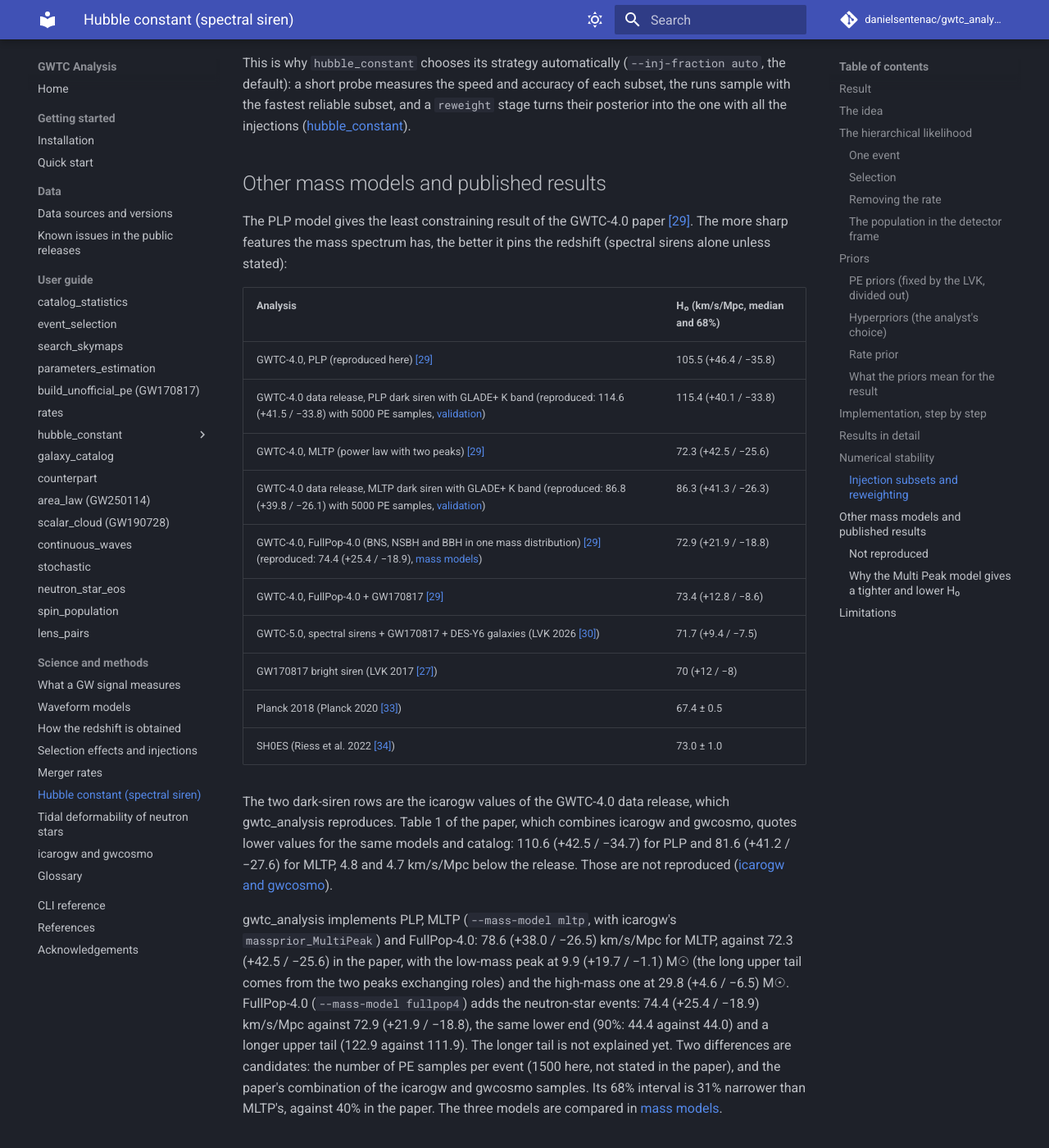
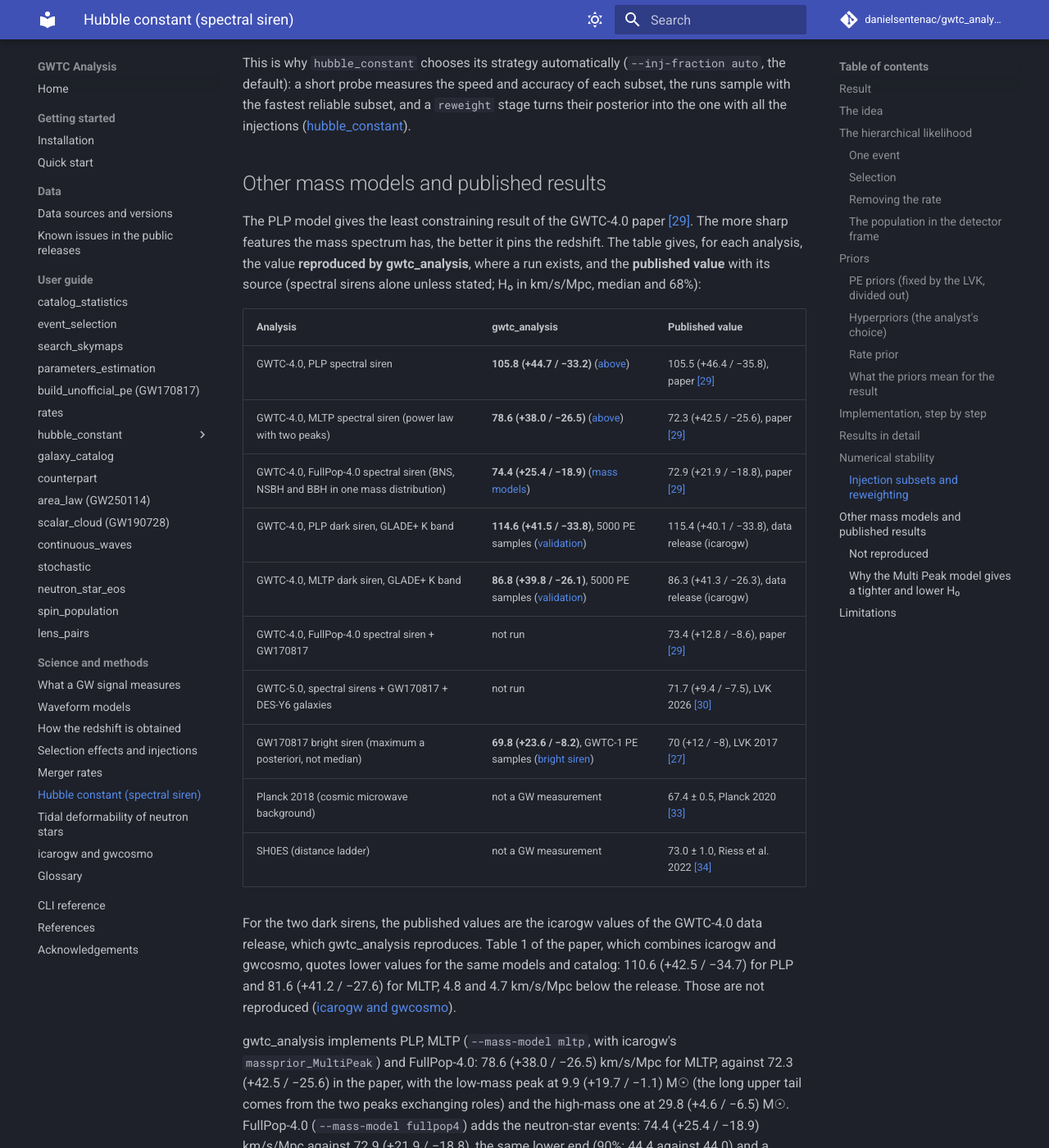
Before and after one commit to danielsentenac/gwtc_analysis, an MkDocs documentation site: the page built from docs/science/spectral-siren.md, in a window 1280 px wide and 1400 px high, scrolled down 10730 px. Shown: the whole window at 82% size. Built offline with MkDocs 1.6.1 and Material for MkDocs 9.7.7, drawn with Linux system fonts in a browser that asks for light colours; comment, search, counter and statistics services are not loaded.

Commit message:
docs spectral siren: comparison table with gwtc_analysis and published columns
Each row gives the value reproduced by gwtc_analysis (or why there is none)
and the published value with its source; the MLTP spectral siren and the
GW170817 bright siren get their gwtc_analysis values.

Co-Authored-By: Claude Opus 5.5 <noreply@anthropic.com>

```diff
--- a/docs/science/spectral-siren.md
+++ b/docs/science/spectral-siren.md
@@ -359,22 +359,24 @@ reliable subset, and a `reweight` stage turns their posterior into the one with
 ## Other mass models and published results
 
 The PLP model gives the least constraining result of the GWTC-4.0 paper [\[29\]](../references.md#ref-29). The more sharp
-features the mass spectrum has, the better it pins the redshift (spectral sirens alone unless stated):
+features the mass spectrum has, the better it pins the redshift. The table gives, for each analysis, the value
+**reproduced by gwtc_analysis**, where a run exists, and the **published value** with its source (spectral sirens
+alone unless stated; H₀ in km/s/Mpc, median and 68%):
 
-| Analysis | H₀ (km/s/Mpc, median and 68%) |
-|---|---|
-| GWTC-4.0, PLP (reproduced here) [\[29\]](../references.md#ref-29) | 105.5 (+46.4 / −35.8) |
-| GWTC-4.0 data release, PLP dark siren with GLADE+ K band (reproduced: 114.6 (+41.5 / −33.8) with 5000 PE samples, [validation](../modes/hubble-constant.md#validation-gwtc-40-power-law-peak-glade-k-band)) | 115.4 (+40.1 / −33.8) |
-| GWTC-4.0, MLTP (power law with two peaks) [\[29\]](../references.md#ref-29) | 72.3 (+42.5 / −25.6) |
-| GWTC-4.0 data release, MLTP dark siren with GLADE+ K band (reproduced: 86.8 (+39.8 / −26.1) with 5000 PE samples, [validation](../modes/hubble-constant.md#validation-gwtc-40-multi-peak-glade-k-band)) | 86.3 (+41.3 / −26.3) |
-| GWTC-4.0, FullPop-4.0 (BNS, NSBH and BBH in one mass distribution) [\[29\]](../references.md#ref-29) (reproduced: 74.4 (+25.4 / −18.9), [mass models](../modes/hubble-constant.md#mass-models)) | 72.9 (+21.9 / −18.8) |
-| GWTC-4.0, FullPop-4.0 + GW170817 [\[29\]](../references.md#ref-29) | 73.4 (+12.8 / −8.6) |
-| GWTC-5.0, spectral sirens + GW170817 + DES-Y6 galaxies (LVK 2026 [\[30\]](../references.md#ref-30)) | 71.7 (+9.4 / −7.5) |
-| GW170817 bright siren (LVK 2017 [\[27\]](../references.md#ref-27)) | 70 (+12 / −8) |
-| Planck 2018 (Planck 2020 [\[33\]](../references.md#ref-33)) | 67.4 ± 0.5 |
-| SH0ES (Riess et al. 2022 [\[34\]](../references.md#ref-34)) | 73.0 ± 1.0 |
+| Analysis | gwtc_analysis | Published value |
+|---|---|---|
+| GWTC-4.0, PLP spectral siren | **105.8 (+44.7 / −33.2)** ([above](#result)) | 105.5 (+46.4 / −35.8), paper [\[29\]](../references.md#ref-29) |
+| GWTC-4.0, MLTP spectral siren (power law with two peaks) | **78.6 (+38.0 / −26.5)** ([above](#result)) | 72.3 (+42.5 / −25.6), paper [\[29\]](../references.md#ref-29) |
+| GWTC-4.0, FullPop-4.0 spectral siren (BNS, NSBH and BBH in one mass distribution) | **74.4 (+25.4 / −18.9)** ([mass models](../modes/hubble-constant.md#mass-models)) | 72.9 (+21.9 / −18.8), paper [\[29\]](../references.md#ref-29) |
+| GWTC-4.0, PLP dark siren, GLADE+ K band | **114.6 (+41.5 / −33.8)**, 5000 PE samples ([validation](../modes/hubble-constant.md#validation-gwtc-40-power-law-peak-glade-k-band)) | 115.4 (+40.1 / −33.8), data release (icarogw) |
+| GWTC-4.0, MLTP dark siren, GLADE+ K band | **86.8 (+39.8 / −26.1)**, 5000 PE samples ([validation](../modes/hubble-constant.md#validation-gwtc-40-multi-peak-glade-k-band)) | 86.3 (+41.3 / −26.3), data release (icarogw) |
+| GWTC-4.0, FullPop-4.0 spectral siren + GW170817 | not run | 73.4 (+12.8 / −8.6), paper [\[29\]](../references.md#ref-29) |
+| GWTC-5.0, spectral sirens + GW170817 + DES-Y6 galaxies | not run | 71.7 (+9.4 / −7.5), LVK 2026 [\[30\]](../references.md#ref-30) |
+| GW170817 bright siren (maximum a posteriori, not median) | **69.8 (+23.6 / −8.2)**, GWTC-1 PE samples ([bright siren](../modes/hubble-constant-bright.md#results)) | 70 (+12 / −8), LVK 2017 [\[27\]](../references.md#ref-27) |
+| Planck 2018 (cosmic microwave background) | not a GW measurement | 67.4 ± 0.5, Planck 2020 [\[33\]](../references.md#ref-33) |
+| SH0ES (distance ladder) | not a GW measurement | 73.0 ± 1.0, Riess et al. 2022 [\[34\]](../references.md#ref-34) |
 
-The two dark-siren rows are the icarogw values of the GWTC-4.0 data release, which gwtc_analysis reproduces. Table 1 of
+For the two dark sirens, the published values are the icarogw values of the GWTC-4.0 data release, which gwtc_analysis reproduces. Table 1 of
 the paper, which combines icarogw and gwcosmo, quotes lower values for the same models and catalog: 110.6
 (+42.5 / −34.7) for PLP and 81.6 (+41.2 / −27.6) for MLTP, 4.8 and 4.7 km/s/Mpc below the release. Those are not
 reproduced ([icarogw and gwcosmo](icarogw-gwcosmo.md)).
```
